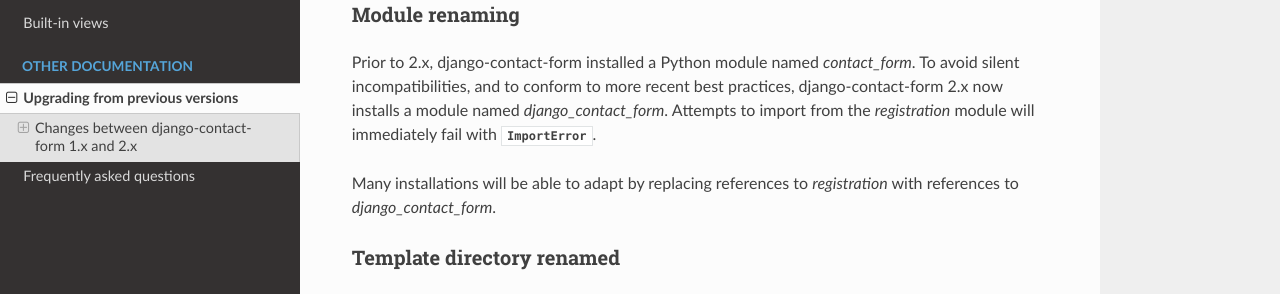
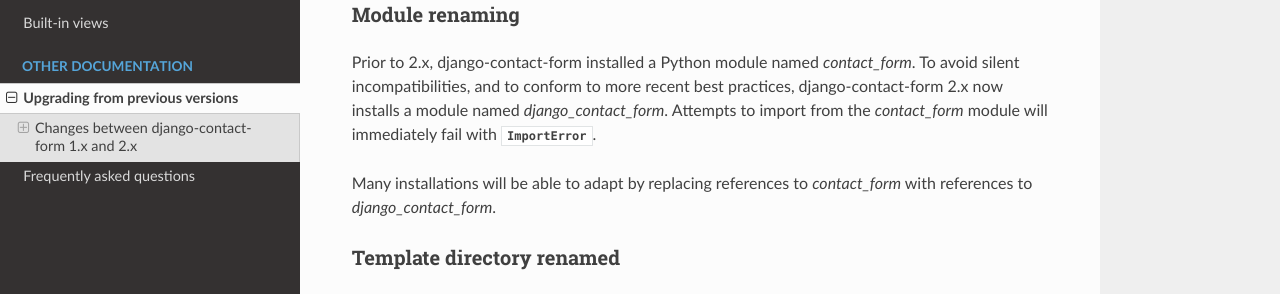
Before and after one commit to ubernostrum/django-contact-form, a Sphinx documentation site: the page built from docs/upgrade.rst, in a window 1280 px wide and 1184 px high. Shown: the part 287-581 px from the top of the window. Built offline with Sphinx 7.4.7 and the Read the Docs theme 2.0.0, drawn with Linux system fonts in a browser that asks for light colours.

Commit message:
Fix copy/paste error in upgrade guide.

```diff
--- a/docs/conf.py
+++ b/docs/conf.py
@@ -10,7 +10,7 @@
 project = "django-contact-form"
 copyright = "2007-2022, James Bennett"
 version = "2.0"
-release = "2.0"
+release = "2.0.1"
 exclude_trees = ["_build"]
 pygments_style = "sphinx"
 htmlhelp_basename = "django-contact-formdoc"
--- a/docs/upgrade.rst
+++ b/docs/upgrade.rst
@@ -19,10 +19,10 @@
 `contact_form`. To avoid silent incompatibilities, and to conform to
 more recent best practices, django-contact-form 2.x now installs a
 module named `django_contact_form`. Attempts to import from the
-`registration` module will immediately fail with :exc:`ImportError`.
+`contact_form` module will immediately fail with :exc:`ImportError`.
 
 Many installations will be able to adapt by replacing references to
-`registration` with references to `django_contact_form`.
+`contact_form` with references to `django_contact_form`.
 
 
 Template directory renamed
--- a/setup.py
+++ b/setup.py
@@ -4,7 +4,7 @@
 
 setup(
     name="django-contact-form",
-    version="2.0",
+    version="2.0.1",
     zip_safe=False,  # eggs are the devil.
     description="A generic contact-form application for Django",
     long_description=open(os.path.join(os.path.dirname(__file__), "README.rst")).read(),
```
